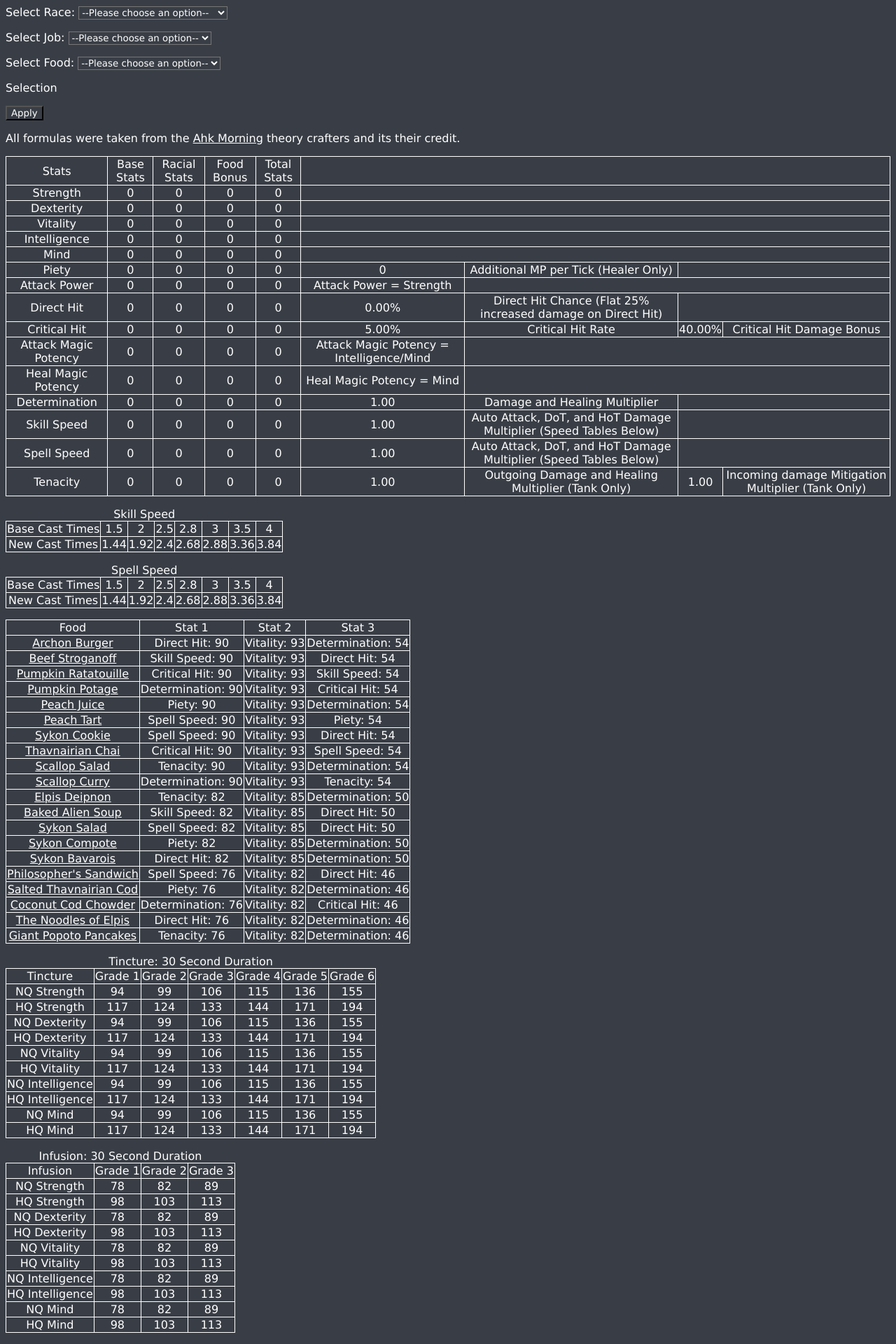
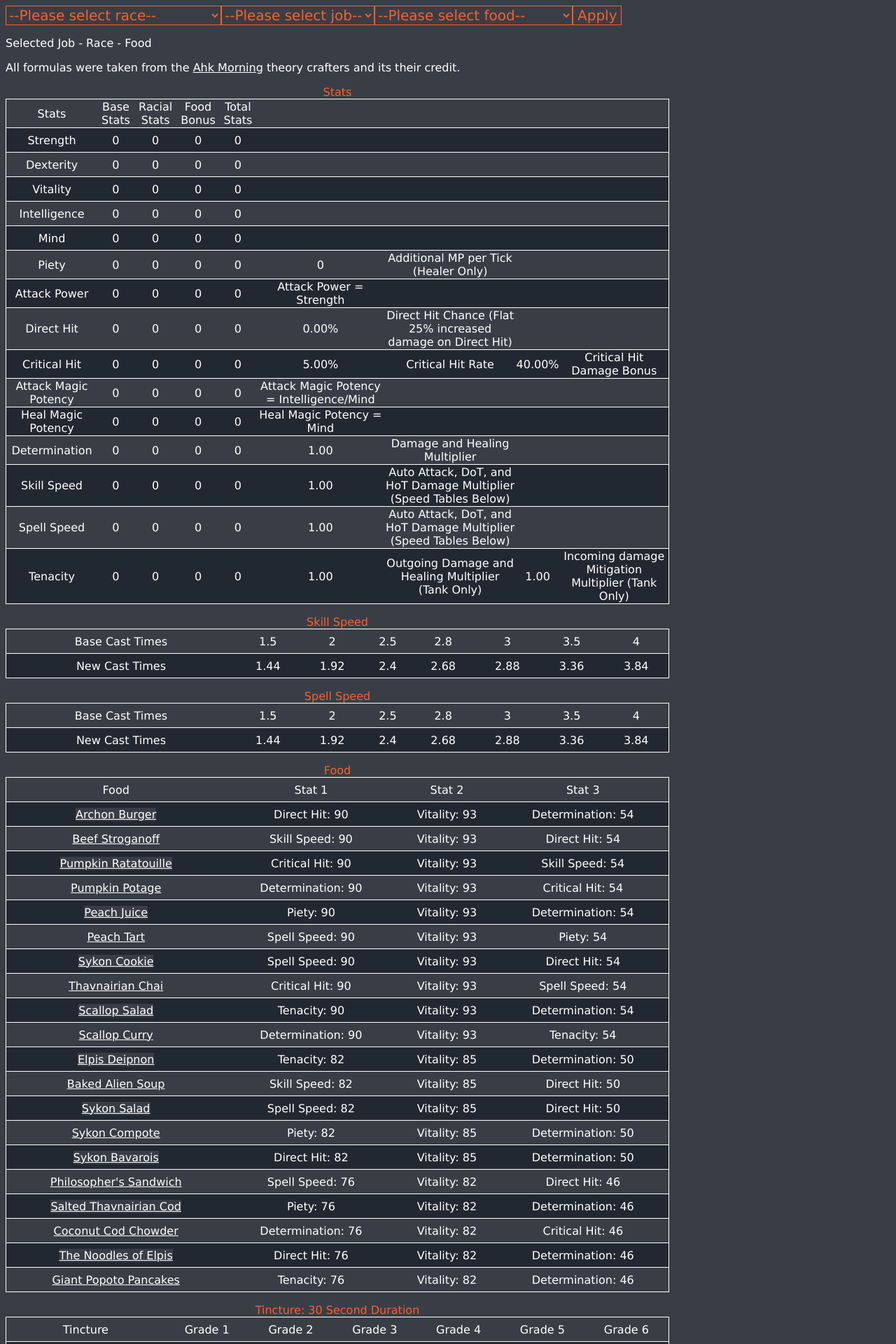
Before and after one commit to Almerish/Almerish.github.io, a PHP site: page /Pages/PotD/Stats.html in a window 1280 px wide. Shown: the top 1920 px of the page at 70% size. Run offline with PHP 8.4, Linux system fonts and the light colour scheme; some libraries are stand-ins or nearby versions.

Commit message:
More CSS

```diff
--- a/Pages/PotD/Stats.html
+++ b/Pages/PotD/Stats.html
@@ -7,9 +7,8 @@
 <body>
     <script src="https://img.finalfantasyxiv.com/lds/pc/global/js/eorzeadb/loader.js?v2"></script>
     <p></p>
-    <label for="race">Select Race:</label>
     <select name="race" id="race" class="race">
-        <option selected disabled hidden>--Please choose an option--</option>
+        <option selected disabled hidden>--Please select race--</option>
         <option value="Hyur Midlander">Hyur Midlander</option>
         <option value="Hyur Highlander">Hyur Highlander</option>
         <option value="Elezen Wildwood">Elezen Wildwood</option>
@@ -27,12 +26,8 @@
         <option value="Viera Rava">Viera Rava</option>
         <option value="Viera Veena">Viera Veena</option>
     </select>
-
-    <p></p>
-
-    <label for="job">Select Job:</label>
     <select name="job" id="job">
-        <option selected disabled hidden>--Please choose an option--</option>
+        <option selected disabled hidden>--Please select job--</option>
         <optgroup label="Tanks">
             <option value="PLD">Paladin</option>
             <option value="WAR">Warrior</option>
@@ -63,12 +58,8 @@
             <option value="RDM">Red Mage</option>
         </optgroup>
     </select>
-
-    <p></p>
-
-    <label for="food">Select Food:</label>
     <select name="food" id="food">
-        <option selected disabled hidden>--Please choose an option--</option>
+        <option selected disabled hidden>--Please select food--</option>
         <optgroup label="ilvl 580">
             <option value="Archon Burger">Archon Burger</option>
             <option value="Beef Stroganoff">Beef Stroganoff</option>
@@ -97,9 +88,10 @@
         </optgroup>
     </select>
 
-    <p><span id="test" class="test">Selection</span></p>
+    <button onclick="myFunction()">Apply</button>
 
-    <button onclick="myFunction()">Apply</button>
+    <p><span id="test" class="test">Selected Job - Race - Food</span></p>
+
     <script src="https://code.jquery.com/jquery-3.3.1.min.js"></script>
     <script src="jquery.csv.js"></script>
     <script>
@@ -364,6 +356,7 @@
 
     <!--Stats Calculator Table-->
     <table id="statsTable">
+        <caption>Stats</caption>
         <tr>
             <td>Stats</td>
             <td>Base Stats</td>
@@ -378,6 +371,10 @@
             <td id="RACE1">0</td>
             <td id="FOOD1">0</td>
             <td id="TOTAL1">0</td>
+            <td></td>
+            <td></td>
+            <td></td>
+            <td></td>
         </tr>
         <tr>
             <td>Dexterity</td>
@@ -392,6 +389,10 @@
             <td id="RACE3">0</td>
             <td id="FOOD3">0</td>
             <td id="TOTAL3">0</td>
+            <td></td>
+            <td></td>
+            <td></td>
+            <td></td>
         </tr>
         <tr>
             <td>Intelligence</td>
@@ -406,6 +407,10 @@
             <td id="RACE5">0</td>
             <td id="FOOD5">0</td>
             <td id="TOTAL5">0</td>
+            <td></td>
+            <td></td>
+            <td></td>
+            <td></td>
         </tr>
         <tr>
             <td>Piety</td>
@@ -423,6 +428,9 @@
             <td id="FOOD7">0</td>
             <td id="TOTAL7">0</td>
             <td>Attack Power = Strength</td>
+            <td></td>
+            <td></td>
+            <td></td>
         </tr>
         <tr>
             <td>Direct Hit</td>
@@ -459,6 +467,9 @@
             <td id="FOOD11">0</td>
             <td id="TOTAL11"d>0</td>
             <td>Heal Magic Potency = Mind</td>
+            <td></td>
+            <td></td>
+            <td></td>
         </tr>
         <tr>
             <td>Determination</td>
@@ -477,6 +488,8 @@
             <td id="TOTAL13">0</td>
             <td>1.00</td>
             <td>Auto Attack, DoT, and HoT Damage Multiplier (Speed Tables Below)</td>
+            <td></td>
+            <td></td>
         </tr>
         <tr>
             <td>Spell Speed</td>
@@ -558,6 +571,7 @@
 
     <!--Foods Calculator Table-->
     <table id = "foodTable">
+        <caption>Food</caption>
         <tr>
             <td>Food</td>
             <td>Stat 1</td>
--- a/Pages/PotD/style.css
+++ b/Pages/PotD/style.css
@@ -4,15 +4,38 @@
     font-family: Verdana, Geneva, Tahoma, sans-serif;
 }
 
-table, td{
+button{
+    font-size: 20px;
+    border: 1px solid #fa5f2f;
+    color:#fa5f2f;
+}
+
+select{
+    font-size: 20px;
+    border: 1px solid;
+    float: left;
+    color: #fa5f2f;
+}
+
+table{
+    width: 75%;
     border: 1px solid;
     border-collapse: collapse;
 }
 
 tr{
+    height: 35px;
     border-bottom: 1pt solid;
 }
 
 td{
     text-align: center;
 }
+
+tr:nth-child(even) td{
+    background-color: #222831;
+}
+
+caption{
+    color: #fa5f2f;
+}
```
